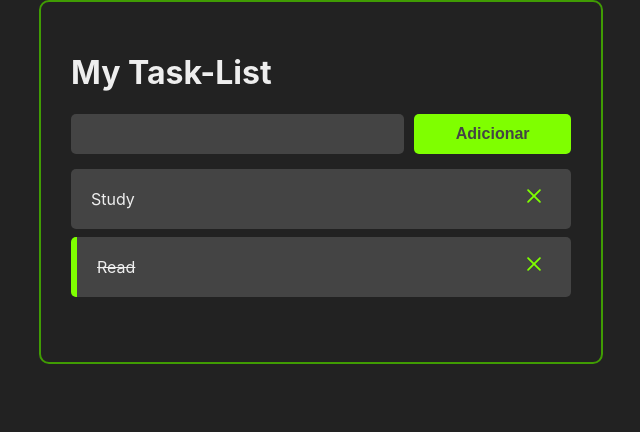
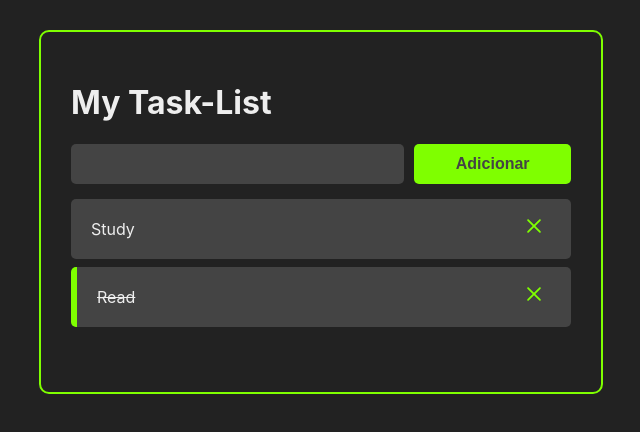
Before and after one commit to devcarolinealmeida/task-list-react, a React (Create React App) app: page / in a window 1280 px wide. Shown: the top 432 px of the page, without its empty margins (319-959 px from the left). Built offline with nearby package versions, Linux system fonts and the light colour scheme.

Commit message:
ajust css container

```diff
--- a/src/App.css
+++ b/src/App.css
@@ -1,8 +1,9 @@
 .container {
     max-width: 500px;
-    margin: auto;
+    margin: 30px auto;
+    overflow: auto;
     min-height: 300px;
-    border: 2px solid rgb(64, 156, 3);
+    border: 2px solid chartreuse;
     padding: 30px;
     border-radius: 10px;
 }
```
